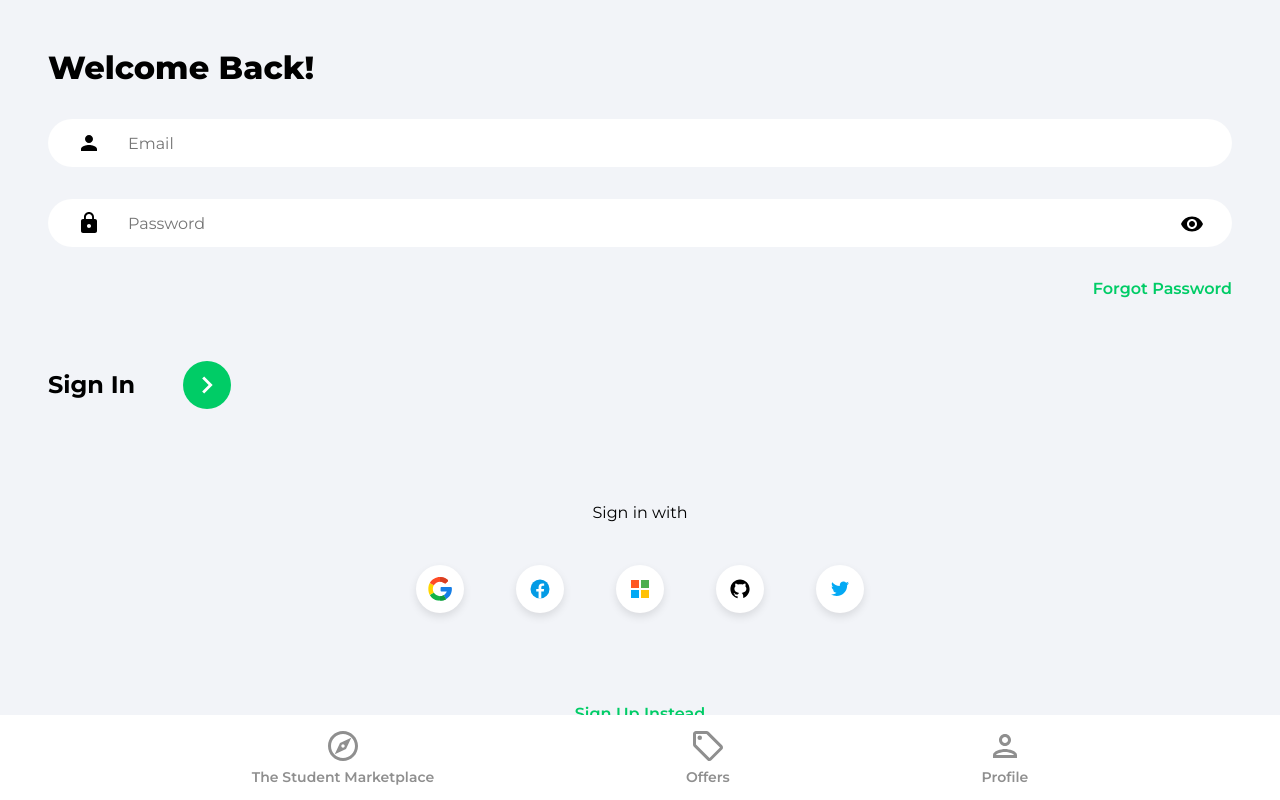
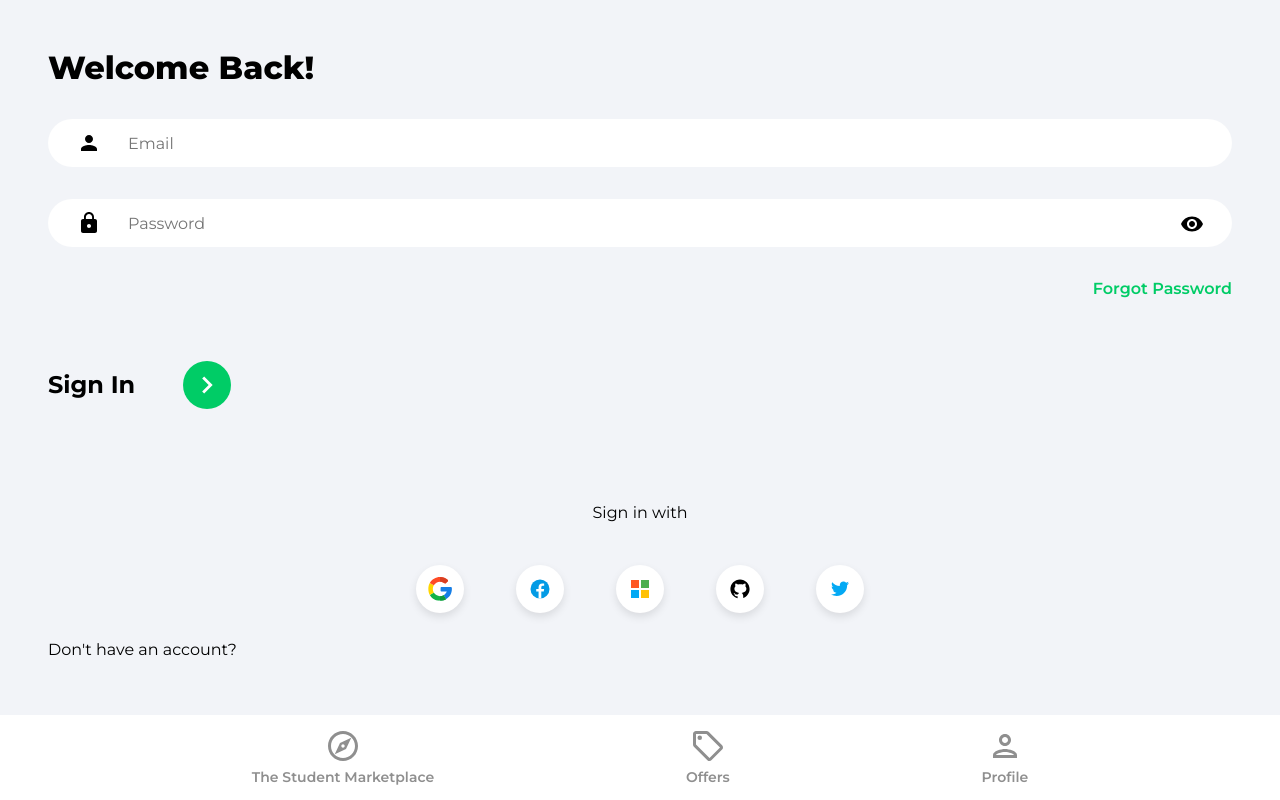
Before and after one commit to fedaxl/student-marketplace, a React (Create React App) app: page /sign-in in a window 1280 px wide. Built offline with nearby package versions, Linux system fonts and the light colour scheme; no server answers.

Commit message:
SignUp and SignIn page update

```diff
--- a/src/components/OAuth.jsx
+++ b/src/components/OAuth.jsx
@@ -68,7 +68,7 @@ function OAuth() {
     try {
       const auth = getAuth()
       const provider = new MicrosoftAuthProvider()
-      const result = await signInWithPopup(auth, provider)
+      const result = await linkWithPopup(auth, provider)
       const user = result.user
 
       // Check for user
--- a/src/pages/SignIn.jsx
+++ b/src/pages/SignIn.jsx
@@ -5,6 +5,7 @@ import { getAuth, signInWithEmailAndPassword } from 'firebase/auth'
 import OAuth from '../components/OAuth'
 import { ReactComponent as ArrowRightIcon } from '../assets/svg/keyboardArrowRightIcon.svg'
 import visibilityIcon from '../assets/svg/visibilityIcon.svg'
+import { FormatAlignCenter } from '@material-ui/icons'
 
 function SignIn() {
   const [showPassword, setShowPassword] = useState(false)
@@ -91,11 +92,12 @@ function SignIn() {
         </form>
 
         <OAuth />
-
-        <Link to='/sign-up' className='registerLink'>
+        <div>
+        Don't have an account?
+        <Link to='/sign-up' className=' registerLink'>
           Sign Up Instead
         </Link>
-      </div>
+      </div></div>
     </>
   )
 }
--- a/src/pages/SignUp.jsx
+++ b/src/pages/SignUp.jsx
@@ -64,7 +64,7 @@ function SignUp() {
     <>
       <div className='pageContainer'>
         <header>
-          <p className='pageHeader'>Welcome Back!</p>
+          <p className='pageHeader'>Hello! Register your account here!</p>
         </header>
 
         <form onSubmit={onSubmit}>
```
